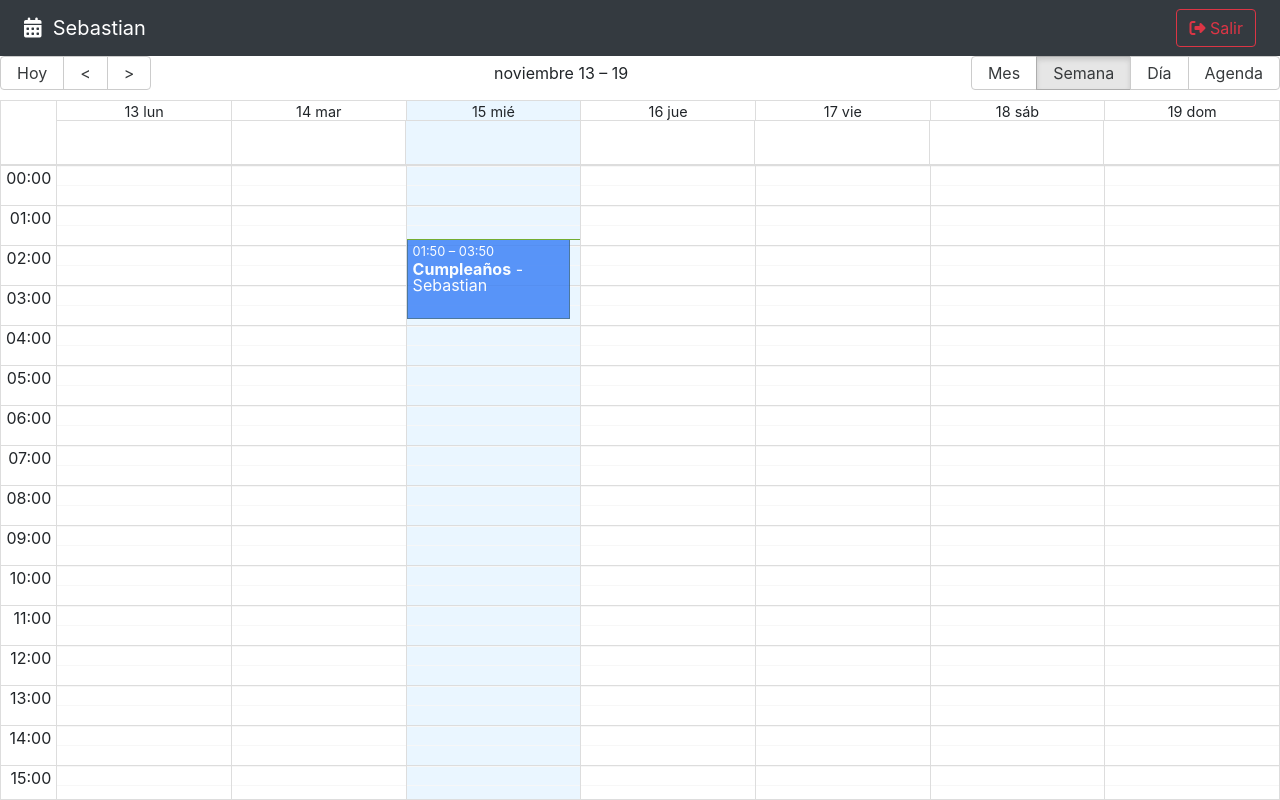
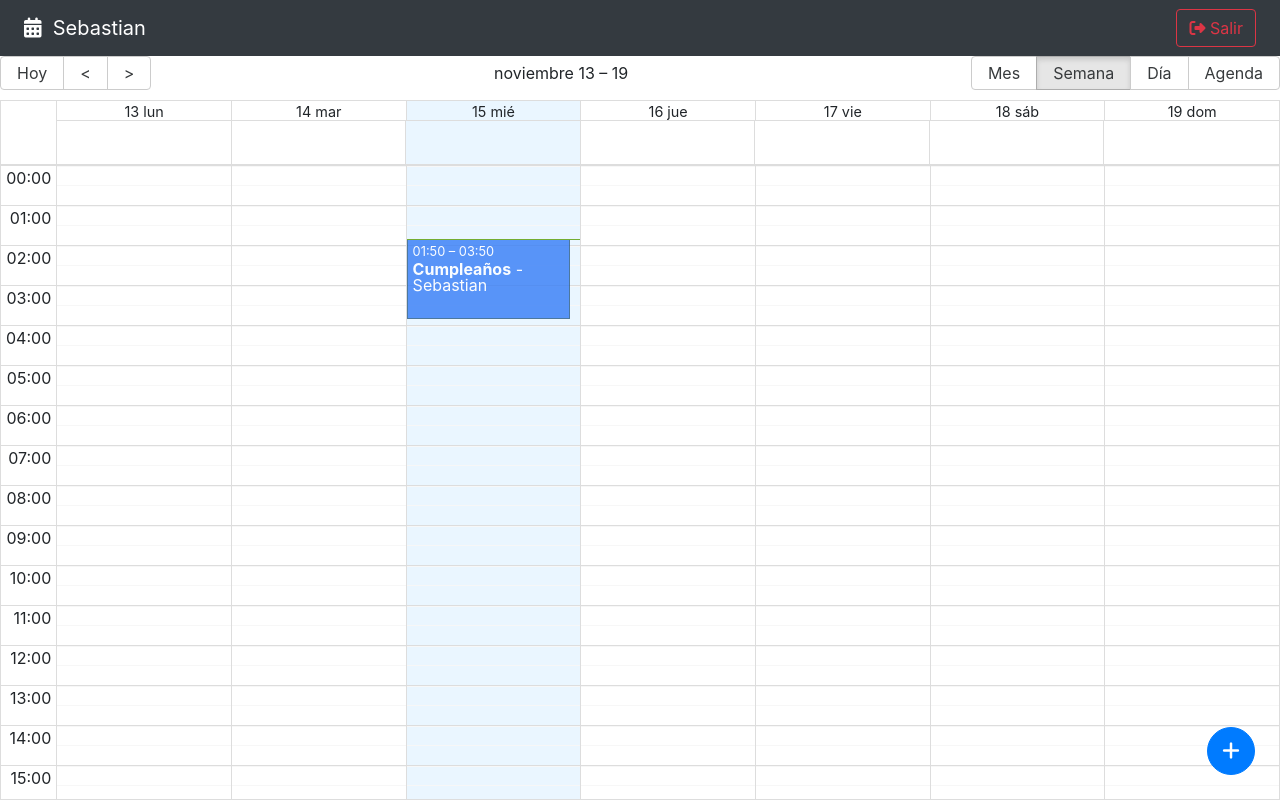
Before and after one commit to poncho29/calendar-app, a React (Vite) app: page /auth in a window 1280 px wide. Built offline with nearby package versions, Linux system fonts and the light colour scheme.

Commit message:
[ADD] - float action button to create new event

```diff
--- /dev/null
+++ b/src/calendar/components/FabAddNew.tsx
@@ -0,0 +1,28 @@
+import { addHours } from "date-fns";
+import { useCalendarStore, useUiStore } from "../../hooks"
+
+export const FabAddNew = () => {
+  const { openDateModal } = useUiStore();
+  const { setActiveEvent } = useCalendarStore();
+
+  const handleNewEvent = () => {
+    setActiveEvent({
+      title: '',
+      notas: '',
+      start: new Date(),
+      end: addHours(new Date(), 2),
+      bgColor: '#fafafa',
+      user: {
+        _id: '',
+        name: ''
+      }
+    })
+    openDateModal()
+  };
+
+  return (
+    <button className='btn btn-primary fab' onClick={handleNewEvent}>
+      <i className='fas fa-plus'></i>
+    </button>
+  )
+}
--- a/src/calendar/index.ts
+++ b/src/calendar/index.ts
@@ -1,5 +1,6 @@
 export * from './components/Navbar';
 export * from './components/CalendarEvent';
 export * from './components/CalendarModal';
+export * from './components/FabAddNew';
 
 export * from './pages/CalendarPage';
--- a/src/calendar/pages/CalendarPage.tsx
+++ b/src/calendar/pages/CalendarPage.tsx
@@ -2,11 +2,9 @@
 import { Calendar, EventPropGetter, View } from 'react-big-calendar'
 import 'react-big-calendar/lib/css/react-big-calendar.css'
 
-// import { addHours } from 'date-fns'
-
 import { getMessagesEs, isValidView, localizer } from '../../helpers'
 
-import { CalendarEvent, CalendarModal, Navbar } from ".."
+import { CalendarEvent, CalendarModal, FabAddNew, Navbar } from ".."
 
 import { useCalendarStore, useUiStore } from '../../hooks'
 
@@ -80,6 +78,8 @@
       />
 
       <CalendarModal />
+
+      <FabAddNew />
     </>
   )
 }
--- a/src/index.css
+++ b/src/index.css
@@ -37,3 +37,14 @@
   outline: none;
   padding: 10px;
 }
+
+/* FABS */
+.fab {
+  border-radius: 100%;
+  bottom: 25px;
+  font-size: 20px;
+  width: 48px;
+  height: 48px;
+  position: fixed;
+  right: 25px;
+}
```
